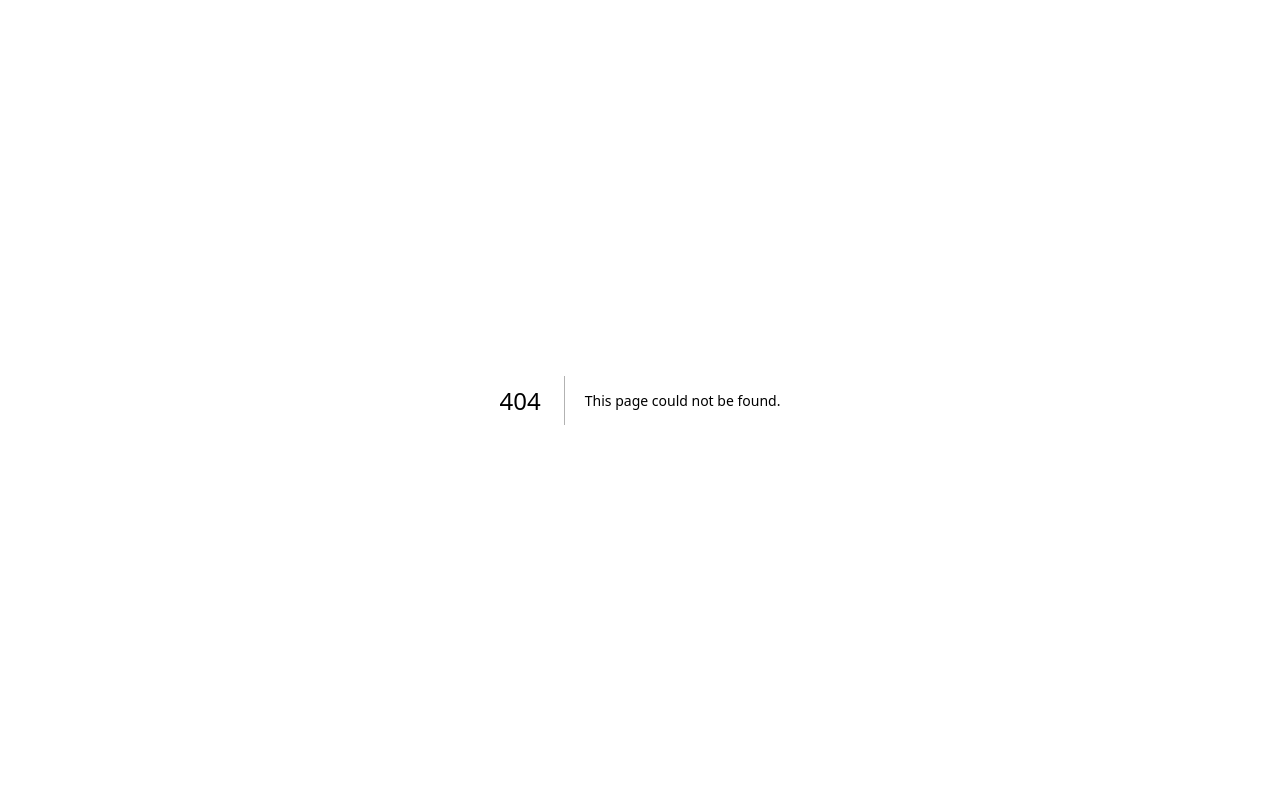
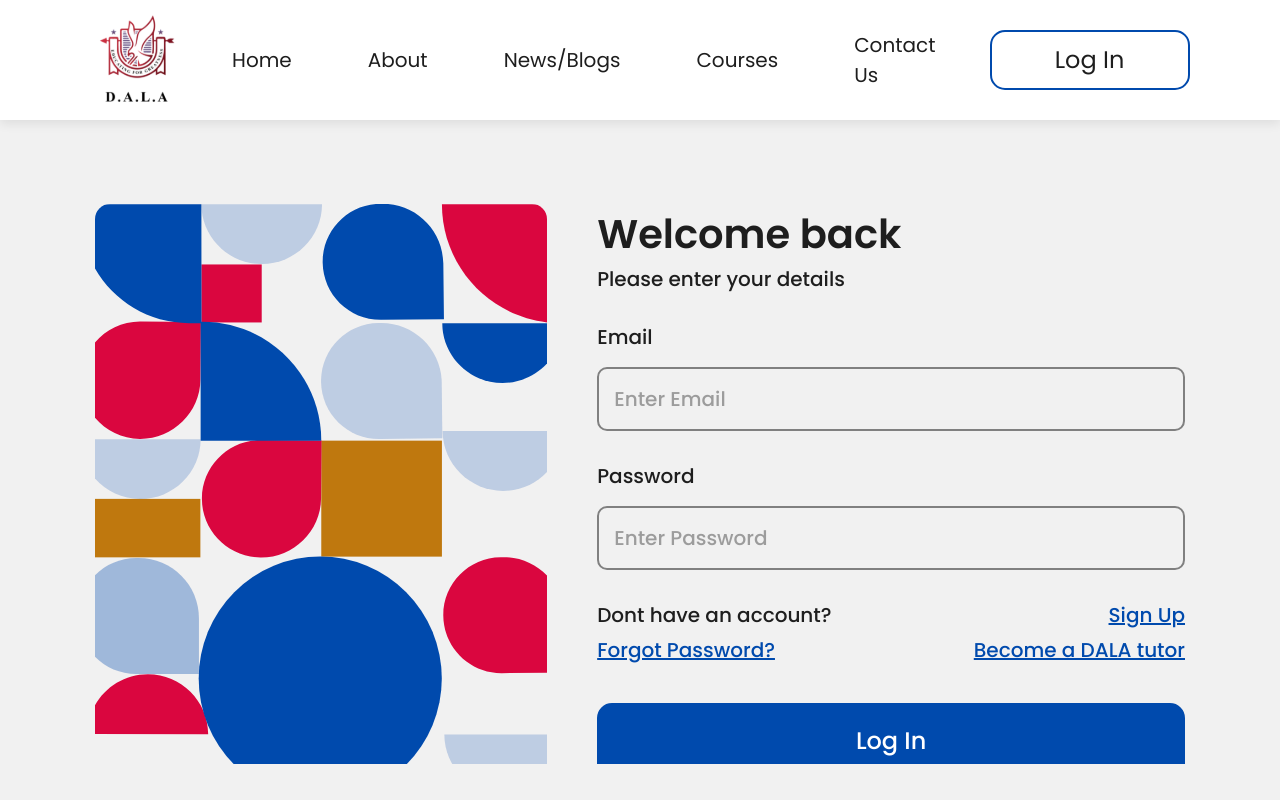
Before and after one commit to Divine-Assistants/DALA-Client, a Next.js app: page /login/welcome in a window 1280 px wide. Before the commit this address had no page. Built offline with nearby package versions, Linux system fonts and the light colour scheme.

Commit message:
Done with the tutor signup

```diff
--- a/components/AuthLayout/index.tsx
+++ b/components/AuthLayout/index.tsx
@@ -8,11 +8,12 @@ interface AuthProps {
 
 export function AuthLayout({ children }: AuthProps) {
   return (
+    <>
+      <NavBar />
       <div
         className="h-[80vh] overflow-hidden mt-[124px] relative"
         style={{ overflowY: "auto" }}
       >
-      <NavBar />
         <div
           className="lg:grid px-[28px] xl:px-[95px] py-[80px] gap-x-[20px] xl:gap-x-[50px]"
           style={{ gridTemplateColumns: "1fr 1.3fr", overflowY: "auto" }}
@@ -26,8 +27,9 @@ export function AuthLayout({ children }: AuthProps) {
               className="w-full h-full object-cover"
             />
           </div>
-        <div className="">{children}</div>
+          <div className="grid place-items-center">{children}</div>
         </div>
       </div>
+    </>
   );
 }
--- a/components/Modals/LoadingModal/index.tsx
+++ b/components/Modals/LoadingModal/index.tsx
@@ -8,12 +8,9 @@ export function LoadingModal() {
       style={{ zIndex: 50 }}
     >
       <div className="p-[95px] rounded-[15px] bg-white">
-        <Image
-          src={"/images/loader2.svg"}
-          alt="loader"
-          height={172}
-          width={172}
-        />
+        <div className="h-[172px] w-[172px] load rounded-[50%] grid place-items-center">
+          <div className="h-[130px] w-[130px] bg-white rounded-[50%]"></div>
+        </div>
       </div>
     </div>
   );
--- a/components/NavBar/index.tsx
+++ b/components/NavBar/index.tsx
@@ -58,7 +58,7 @@ export function NavBar() {
             <Link href={"/contact"}>Contact Us</Link>
           </li>
         </ul>
-        <Link href={"/signup"} className="hidden sm:block">
+        <Link href={"/login"} className="hidden sm:block">
           <Button
             text="Log In"
             border="2px solid #004AAD"
--- a/pages/signup/index.tsx
+++ b/pages/login/index.tsx
@@ -1,4 +1,4 @@
-import { AuthLayout, Button, NavBar } from "@/components";
+import { AuthLayout, Button } from "@/components";
 import Image from "next/image";
 import React, { useState } from "react";
 import Link from "next/link";
@@ -10,7 +10,7 @@ export default function Signup() {
 
   return (
     <AuthLayout>
-      <div>
+      <div className="w-full">
         <h1 className="font-semibold text-[24px] sm:text-[40px] text-center sm:text-left">
           How are you logging?
         </h1>
@@ -99,10 +99,18 @@ export default function Signup() {
             Sign Up
           </Link>
         </p>
-        <Link href={userCategory ? "/signup/student" : "/"}>
+        <Link
+          href={
+            userCategory === "student"
+              ? "/login/welcome"
+              : userCategory === "tutor"
+              ? "/login/tutor"
+              : "/"
+          }
+        >
           <Button
             text={userCategory ? "Next" : "Back"}
-            className="py-[18px] text-mine bg-white hover:text-white hover:bg-mine"
+            className="py-[18px] text-mine bg-transparent hover:text-white hover:bg-mine"
             border="2px solid #004AAD"
             width="100%"
             size="24px"
@@ -113,7 +121,7 @@ export default function Signup() {
         <div style={userCategory ? { display: "block" } : { display: "none" }}>
           <Button
             text={"Back"}
-            className="py-[18px] text-mine bg-white hover:text-white hover:bg-mine"
+            className="py-[18px] text-mine bg-transparent hover:text-white hover:bg-mine"
             border="2px solid #004AAD"
             width="100%"
             size="24px"
--- /dev/null
+++ b/pages/login/tutor.tsx
@@ -0,0 +1,67 @@
+import { AuthLayout, Button } from "@/components";
+import Link from "next/link";
+import React from "react";
+
+export default function LoginTutor() {
+  return (
+    <AuthLayout>
+      <div className="w-full">
+        <h1 className="font-semibold text-center sm:text-left text-[24px] sm:text-[40px]">
+          Welcome back
+        </h1>
+        <p className="font-medium text-center sm:text-left text-[16px] sm:text-[20px]">
+          Please enter your details
+        </p>
+        <form>
+          <div className="mt-[28px]">
+            <label className="font-medium text-[16px] sm:text-[20px]">
+              Email
+            </label>
+            <input
+              type={"email"}
+              placeholder="Enter Email"
+              className="block mt-[15px] p-[15px] bg-transparent rounded-[10px] w-full font-medium text-[16px] sm:text-[20px] placeholder:text-[#9C9C9C] focus:outline-none login-input"
+            ></input>
+          </div>
+          <div className="mt-[30px]">
+            <label className="font-medium text-[16px] sm:text-[20px]">
+              Tutor ID
+            </label>
+            <input
+              type={"text"}
+              placeholder="Enter Tutor Identification Code"
+              className="block mt-[15px] p-[15px] bg-transparent rounded-[10px] w-full font-medium text-[16px] sm:text-[20px] placeholder:text-[#9C9C9C] focus:outline-none login-input"
+            ></input>
+          </div>
+
+          <div className="hidden sm:block">
+            <Link href={"/dashboard/1"}>
+              <Button
+                text="Log In"
+                size="24px"
+                weight={500}
+                className="py-[18px] bg-mine  text-white"
+                border="2px solid #004AAD"
+                width="100%"
+                mt="100px"
+              />
+            </Link>
+          </div>
+          <div className="sm:hidden">
+            <Link href={"/dashboard/1"}>
+              <Button
+                text="Log In"
+                size="24px"
+                weight={500}
+                className="py-[18px] bg-mine  text-white"
+                border="2px solid #004AAD"
+                width="100%"
+                mt="93px"
+              />
+            </Link>
+          </div>
+        </form>
+      </div>
+    </AuthLayout>
+  );
+}
--- /dev/null
+++ b/pages/login/welcome.tsx
@@ -0,0 +1,101 @@
+import { AuthLayout, Button } from "@/components";
+import Link from "next/link";
+import React from "react";
+import Image from "next/image";
+
+export default function LoginWelcome() {
+  return (
+    <AuthLayout>
+      <div className="w-full">
+        <h1 className="font-semibold text-center sm:text-left text-[24px] sm:text-[40px]">
+          Welcome back
+        </h1>
+        <p className="font-medium text-center sm:text-left text-[16px] sm:text-[20px]">
+          Please enter your details
+        </p>
+        <form>
+          <div className="mt-[28px]">
+            <label className="font-medium text-[16px] sm:text-[20px]">
+              Email
+            </label>
+            <input
+              type={"email"}
+              placeholder="Enter Email"
+              className="block mt-[15px] p-[15px] bg-transparent rounded-[10px] w-full font-medium text-[16px] sm:text-[20px] placeholder:text-[#9C9C9C] focus:outline-none login-input"
+            ></input>
+          </div>
+          <div className="mt-[30px]">
+            <label className="font-medium text-[16px] sm:text-[20px]">
+              Password
+            </label>
+            <input
+              type={"password"}
+              placeholder="Enter Password"
+              className="block mt-[15px] p-[15px] bg-transparent rounded-[10px] w-full font-medium text-[16px] sm:text-[20px] placeholder:text-[#9C9C9C] focus:outline-none login-input"
+            ></input>
+          </div>
+          <div className="font-medium text-[15px] sm:text-[20px] mt-[30px] items-center justify-between hidden sm:flex">
+            <p>Dont have an account?</p>
+            <Link href={"/signup/student"} className="underline text-mine">
+              Sign Up
+            </Link>
+          </div>
+          <div className="font-medium text-[15px] sm:text-[20px] mt-[30px] flex items-center justify-between mt-[5px]">
+            <p className="underline text-mine">Forgot Password?</p>
+            <Link href={"/signup"} className="underline text-mine">
+              Become a DALA tutor
+            </Link>
+          </div>
+          <div className="hidden sm:block">
+            <Link href={"/dashboard/1"}>
+              <Button
+                text="Log In"
+                size="24px"
+                weight={500}
+                className="py-[18px] bg-mine  text-white"
+                border="2px solid #004AAD"
+                width="100%"
+                mt="38px"
+              />
+            </Link>
+          </div>
+          <div className="sm:hidden">
+            <Link href={"/dashboard/1"}>
+              <Button
+                text="Log In"
+                size="24px"
+                weight={500}
+                className="py-[18px] bg-mine  text-white"
+                border="2px solid #004AAD"
+                width="100%"
+                mt="93px"
+              />
+            </Link>
+          </div>
+          <p className="font-medium text-[16px] sm:text-[20px] my-[14px] text-center">
+            or
+          </p>
+          <Link href={"/signup"}>
+            <div className="flex gap-x-[24px] items-center justify-center py-[18px] w-full bg-[#D8D8D8] rounded-[15px]">
+              <Image
+                src="/images/Google.svg"
+                alt="google"
+                height={32}
+                width={32}
+              />
+              <p className="font-medium text-[16px] sm:text-[24px]">
+                Continue with Google
+              </p>
+            </div>
+          </Link>
+          <div className="font-medium text-[15px] sm:text-[20px] mt-[20px] items-center gap-x-[5px] justify-center flex sm:hidden">
+            <p>Dont have an account?</p>
+            <Link href={"/signup/student"} className="underline text-mine">
+              Sign Up
+            </Link>
+          </div>
+        </form>
+      </div>
+    </AuthLayout>
+  );
+}
--- a/pages/signup/detail.tsx
+++ b/pages/signup/detail.tsx
@@ -11,7 +11,7 @@ export default function SignupDetail() {
 
   return (
     <AuthLayout>
-      <div>
+      <div className="w-full">
         <h1 className="font-semibold text-center sm:text-left text-[24px] sm:text-[40px]">
           About you
         </h1>
--- a/pages/signup/verify.tsx
+++ b/pages/signup/verify.tsx
@@ -27,7 +27,7 @@ export default function Verify() {
           <div className="my-[75px] flex gap-x-[20px] justify-center md:justify-left">
             <input
               type={"text"}
-              className="p-[15px] font-medium text-[24px] sm:text-[36px] text-mine rounded-[10px] w-[60px] md:w-[100px] text-center verify-input"
+              className="p-[15px] font-medium text-[24px] sm:text-[36px] bg-transparent text-mine rounded-[10px] w-[60px] md:w-[100px] text-center verify-input"
               ref={input1}
               onChange={(e) => {
                 setVerificationCode((val) => val + e.target.value);
@@ -36,7 +36,7 @@ export default function Verify() {
             ></input>
             <input
               type={"text"}
-              className="p-[15px] font-medium text-[24px] sm:text-[36px]  text-mine rounded-[10px] w-[60px] md:w-[100px] text-center verify-input"
+              className="p-[15px] font-medium text-[24px] sm:text-[36px] bg-transparent text-mine rounded-[10px] w-[60px] md:w-[100px] text-center verify-input"
               ref={input2}
               onChange={(e) => {
                 setVerificationCode((val) => val + e.target.value);
@@ -45,7 +45,7 @@ export default function Verify() {
             ></input>
             <input
               type={"text"}
-              className="p-[15px] font-medium text-[24px] sm:text-[36px] text-mine rounded-[10px] w-[60px] md:w-[100px] text-center verify-input"
+              className="p-[15px] font-medium text-[24px] sm:text-[36px] bg-transparent text-mine rounded-[10px] w-[60px] md:w-[100px] text-center verify-input"
               ref={input3}
               onChange={(e) => {
                 setVerificationCode((val) => val + e.target.value);
@@ -54,7 +54,7 @@ export default function Verify() {
             ></input>
             <input
               type={"text"}
-              className="p-[15px] font-medium text-[24px] sm:text-[36px] text-mine rounded-[10px] w-[60px] md:w-[100px] text-center verify-input"
+              className="p-[15px] font-medium text-[24px] sm:text-[36px] bg-transparent text-mine rounded-[10px] w-[60px] md:w-[100px] text-center verify-input"
               ref={input4}
               onChange={(e) =>
                 setVerificationCode((val) => val + e.target.value)
@@ -71,7 +71,7 @@ export default function Verify() {
           <Link href={"/signup/detail"}>
             <Button
               text="Submit"
-              className="py-[18px] text-mine bg-white hover:text-white hover:bg-mine"
+              className="py-[18px] text-mine bg-transparent hover:text-white hover:bg-mine"
               border="2px solid #004AAD"
               width="100%"
               size="24px"
@@ -82,7 +82,7 @@ export default function Verify() {
           <Link href={"/signup/student"}>
             <Button
               text={"Back"}
-              className="py-[18px] text-mine bg-white hover:text-white hover:bg-mine"
+              className="py-[18px] text-mine bg-transparent hover:text-white hover:bg-mine"
               border="2px solid #004AAD"
               width="100%"
               size="24px"
--- a/styles/globals.css
+++ b/styles/globals.css
@@ -77,6 +77,34 @@ color: #fff;
   outline: none;
 }
 
+.load{
+  background: conic-gradient(from 180deg at 50% 50%, #004AAD 0deg, rgba(0, 74, 173, 0) 360deg);
+  animation-name: spin;
+  animation-duration: 1s;
+  animation-iteration-count: infinite;
+  animation-timing-function: linear;
+}
+
+.login-input{
+  border: 2px solid gray;
+}
+
+.login-input:focus{
+background-color: #004AAD0F;
+border: 2px solid #004AAD;
+}
+
+
+@keyframes spin {
+  from {
+    transform: rotate(0deg);
+  }
+  to {
+    transform: rotate(360deg);
+  }
+}
+
+
 
 @media screen and (max-width: 640px) {
   button {
```
Also changed, not shown: public/images/Google.svg (added). Lines whose indentation alone changed are shown as unchanged.
